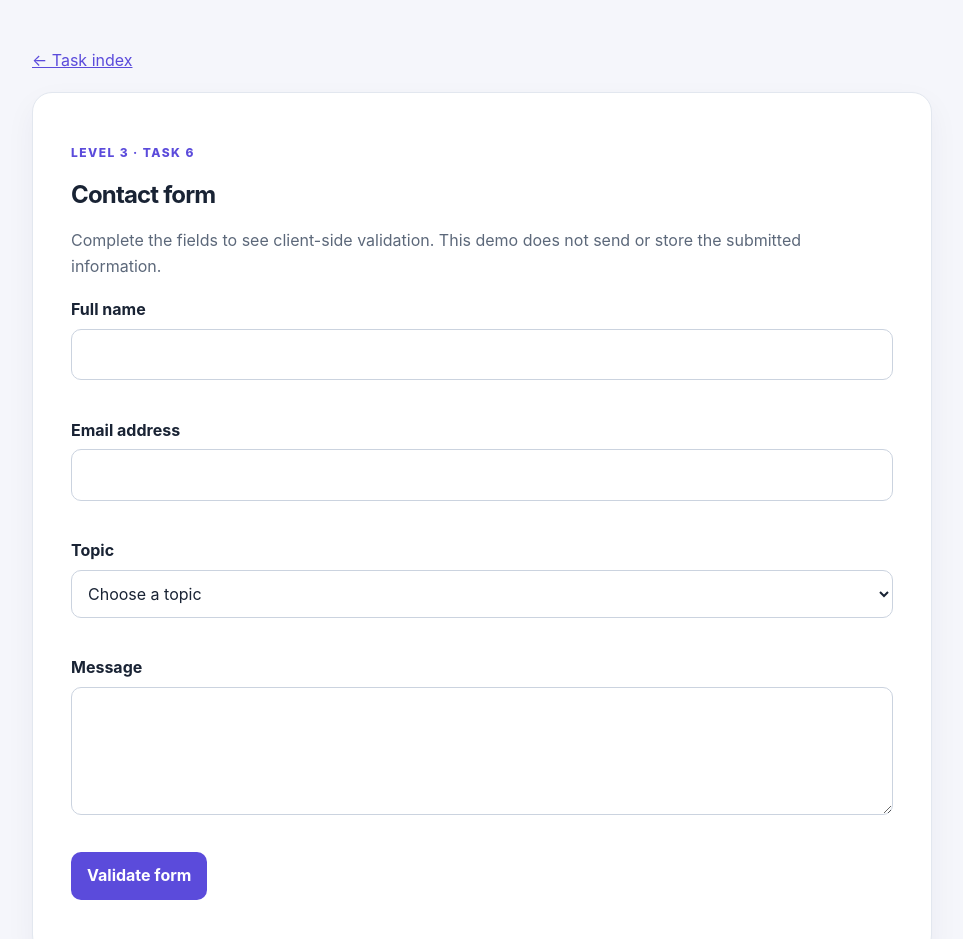
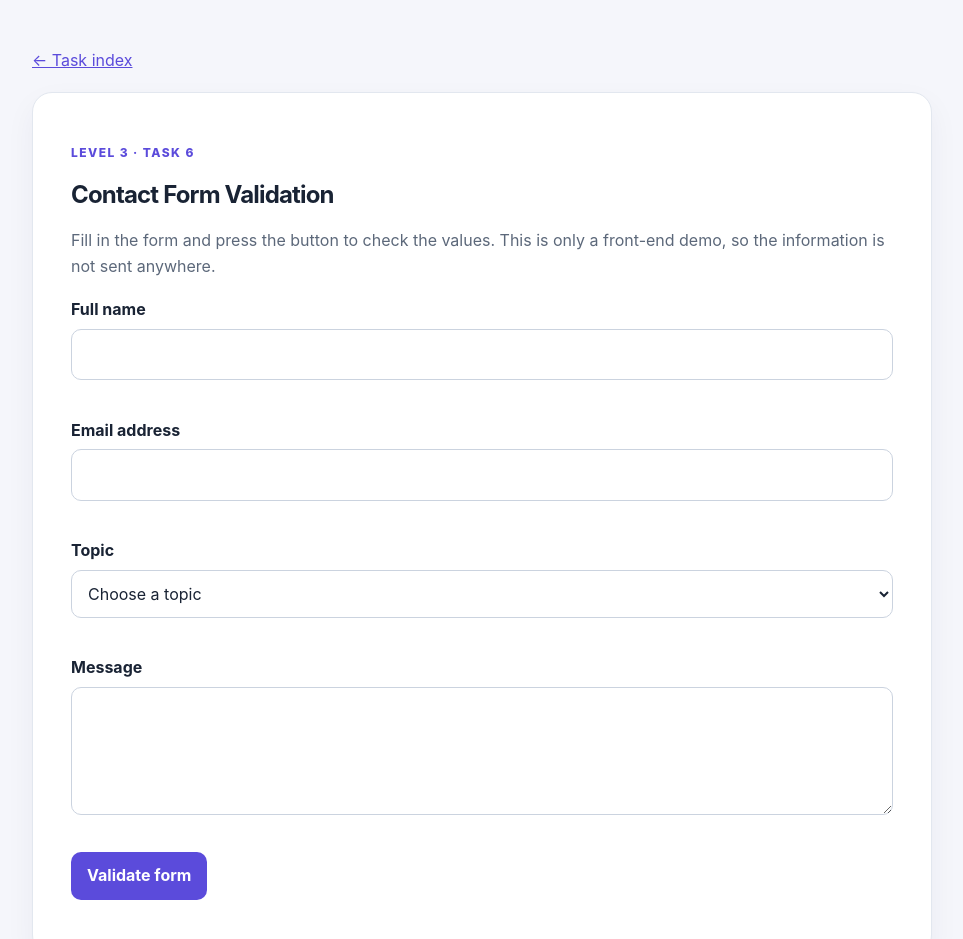
Before and after one commit to Bandhan-lab/cognifyz-frontend-internship, a website: page level-3/task-6-form-validation/index.html in a window 1280 px wide. Shown: the top 939 px of the page, without its empty margins (158-1121 px from the left). Drawn offline with Linux system fonts and the light colour scheme.

Commit message:
Use clearer student-written task descriptions

```diff
--- a/level-3/task-6-form-validation/index.html
+++ b/level-3/task-6-form-validation/index.html
@@ -9,4 +9,4 @@
 
 <link rel="stylesheet" href="styles.css">
 </head>
-<body><main><a class="back" href="../../index.html">← Task index</a><section class="panel"><p class="eyebrow">Level 3 · Task 6</p><h1>Contact form</h1><p>Complete the fields to see client-side validation. This demo does not send or store the submitted information.</p><form id="contactForm" novalidate><div class="field"><label for="fullName">Full name</label><input id="fullName" name="fullName" autocomplete="name" required minlength="2" aria-describedby="nameError"><small id="nameError" class="error"></small></div><div class="field"><label for="email">Email address</label><input id="email" name="email" type="email" autocomplete="email" required aria-describedby="emailError"><small id="emailError" class="error"></small></div><div class="field"><label for="topic">Topic</label><select id="topic" name="topic" required aria-describedby="topicError"><option value="">Choose a topic</option><option>Internship task</option><option>Front-end development</option><option>General question</option></select><small id="topicError" class="error"></small></div><div class="field"><label for="message">Message</label><textarea id="message" name="message" rows="4" required minlength="10" aria-describedby="messageError"></textarea><small id="messageError" class="error"></small></div><button type="submit">Validate form</button><p id="formStatus" role="status" aria-live="polite"></p></form></section></main><script src="script.js" defer></script></body></html>
+<body><main><a class="back" href="../../index.html">← Task index</a><section class="panel"><p class="eyebrow">Level 3 · Task 6</p><h1>Contact Form Validation</h1><p>Fill in the form and press the button to check the values. This is only a front-end demo, so the information is not sent anywhere.</p><form id="contactForm" novalidate><div class="field"><label for="fullName">Full name</label><input id="fullName" name="fullName" autocomplete="name" required minlength="2" aria-describedby="nameError"><small id="nameError" class="error"></small></div><div class="field"><label for="email">Email address</label><input id="email" name="email" type="email" autocomplete="email" required aria-describedby="emailError"><small id="emailError" class="error"></small></div><div class="field"><label for="topic">Topic</label><select id="topic" name="topic" required aria-describedby="topicError"><option value="">Choose a topic</option><option>Internship task</option><option>Front-end development</option><option>General question</option></select><small id="topicError" class="error"></small></div><div class="field"><label for="message">Message</label><textarea id="message" name="message" rows="4" required minlength="10" aria-describedby="messageError"></textarea><small id="messageError" class="error"></small></div><button type="submit">Validate form</button><p id="formStatus" role="status" aria-live="polite"></p></form></section></main><script src="script.js" defer></script></body></html>
```
